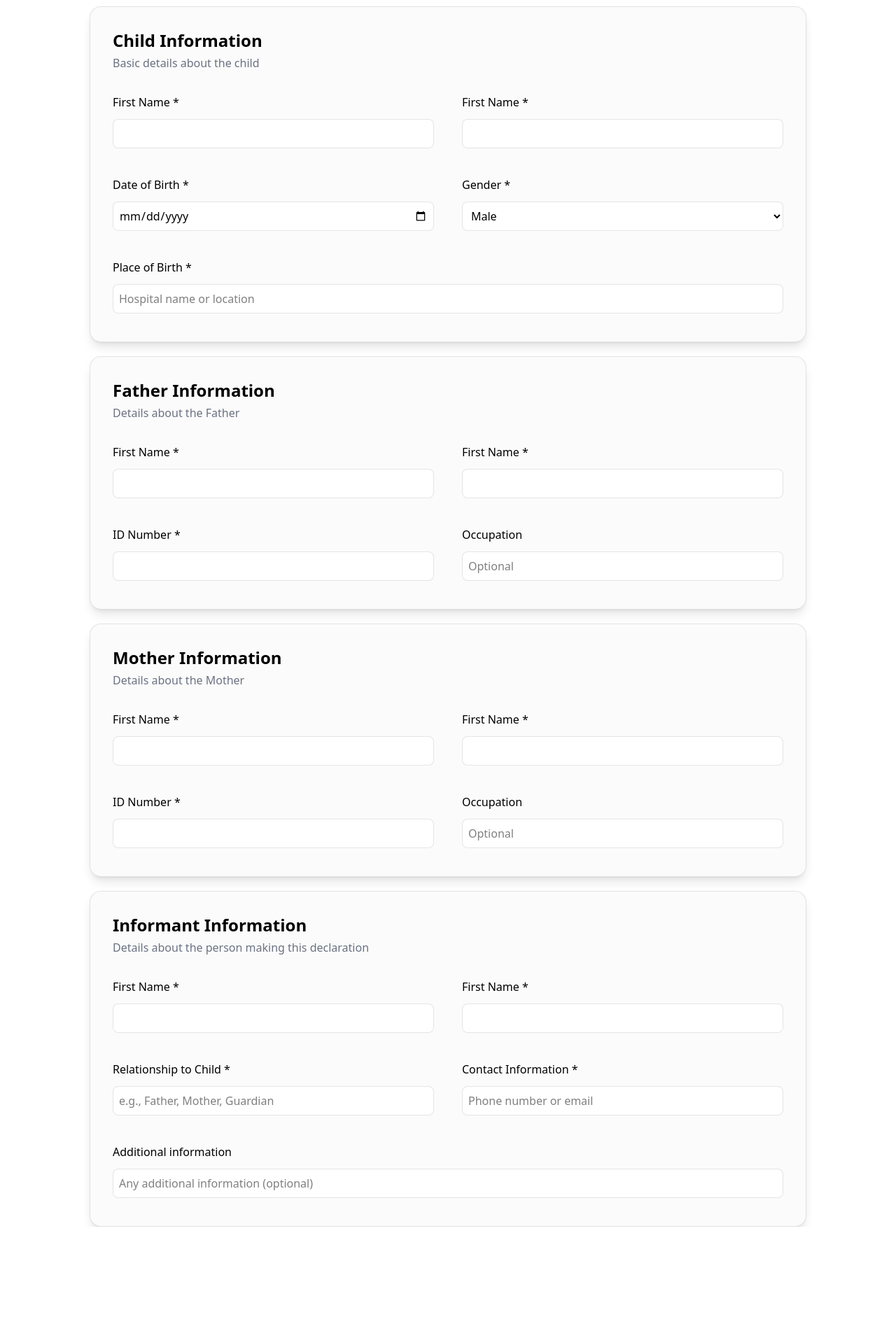
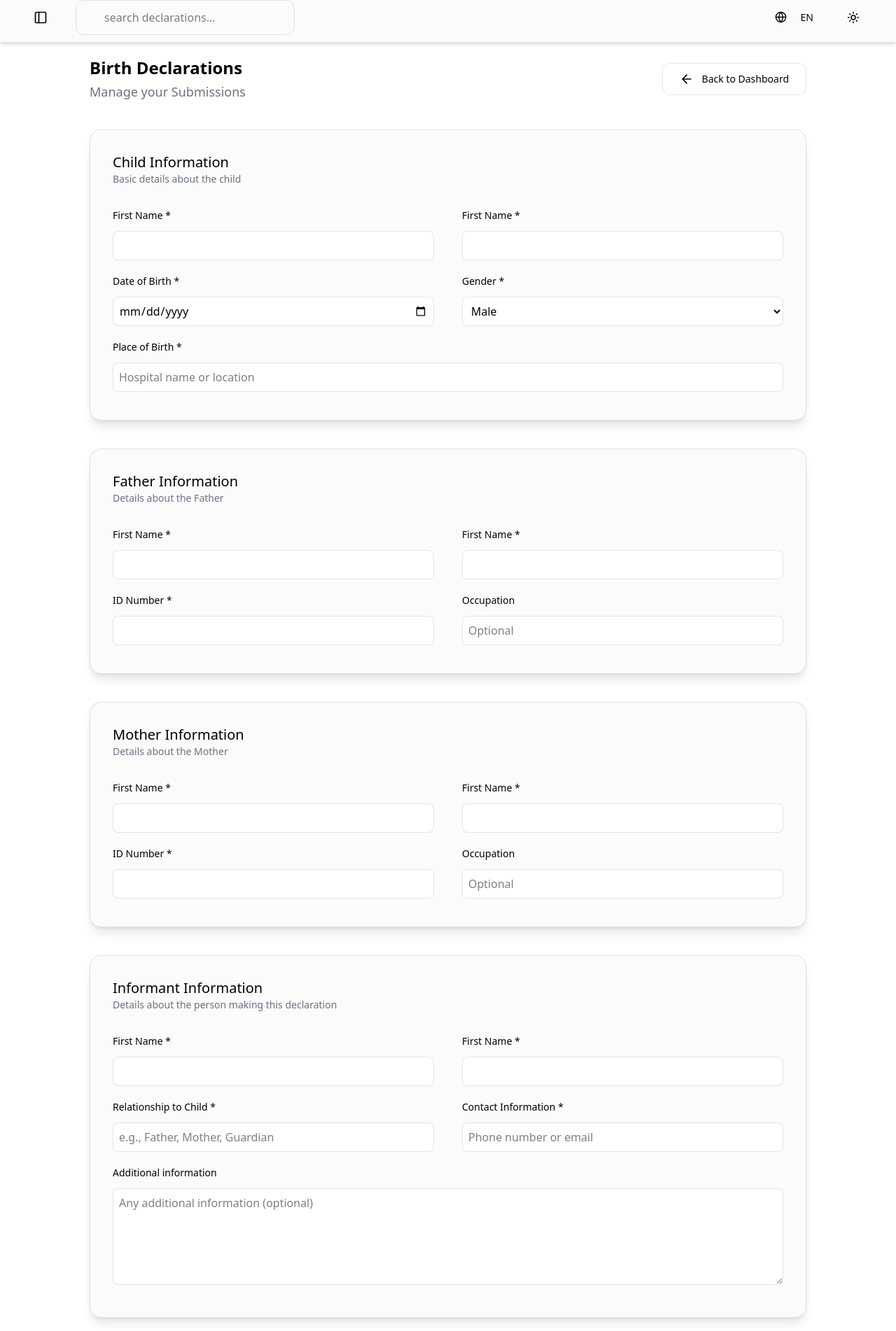
Before and after one commit to carenkonzong/react-training-project, a React (Vite) app: page / in a window 1280 px wide. Shown: the part 11-1913 px from the top of the page at 70% size. Before the commit the page ends 1764 px from the top, so only its background shows below. Built offline with nearby package versions, Linux system fonts and the light colour scheme.

Commit message:
Created few more components from already existing ones and completed new declaration page

```diff
--- a/src/App.tsx
+++ b/src/App.tsx
@@ -1,83 +1,12 @@
-import Nd_element from "./Birth declaration components/Nd_element";
-import Input from "./Birth declaration components/UI Components/Input";
-import Select from "./Birth declaration components/UI Components/Select";
+import New_declaration_page from "./Birth declaration components/Pages/New_declaration_page";
+
+import Top_bar from "./Birth declaration components/Top_bar";
 
 function App() {
   return (
     <>
-      <Nd_element
-        head="Child Information"
-        subhead="Basic details about the child"
-      >
-        <div className="grid grid-cols-2 gap-10">
-          <Input type="text" attribute="First Name *" />
-          <Input type="text" attribute="First Name *" />
-        </div>
-        <div className="grid grid-cols-2 gap-10">
-          <Input type="date" attribute="Date of Birth *" />
-          <Select option1="Male" option2="Female" type="Gender *" />
-        </div>
-        <div>
-          <Input
-            type="text"
-            attribute="Place of Birth *"
-            placeholder="Hospital name or location"
-          />
-        </div>
-      </Nd_element>
-
-      <Nd_element head="Father Information" subhead="Details about the Father">
-        <div className="grid grid-cols-2 gap-10">
-          <Input type="text" attribute="First Name *" />
-          <Input type="text" attribute="First Name *" />
-        </div>
-        <div className="grid grid-cols-2 gap-10">
-          <Input type="text" attribute="ID Number *" />
-          <Input type="text" attribute="Occupation" placeholder="Optional" />
-        </div>
-      </Nd_element>
-
-      <Nd_element head="Mother Information" subhead="Details about the Mother">
-        <div className="grid grid-cols-2 gap-10">
-          <Input type="text" attribute="First Name *" />
-          <Input type="text" attribute="First Name *" />
-        </div>
-        <div className="grid grid-cols-2 gap-10">
-          <Input type="text" attribute="ID Number *" />
-          <Input type="text" attribute="Occupation" placeholder="Optional" />
-        </div>
-      </Nd_element>
-
-      <Nd_element
-        head="Informant Information"
-        subhead="Details about the person making this declaration"
-      >
-        <div className="grid grid-cols-2 gap-10">
-          <Input type="text" attribute="First Name *" />
-          <Input type="text" attribute="First Name *" />
-        </div>
-        <div className="grid grid-cols-2 gap-10">
-          <Input
-            type="text"
-            attribute="Relationship to Child *"
-            placeholder="e.g., Father, Mother, Guardian"
-          />
-          <Input
-            type="text"
-            attribute="Contact Information *"
-            placeholder="Phone number or email"
-          />
-        </div>
-        <Input
-          type="text"
-          attribute="Additional information"
-          placeholder="Any additional information (optional)"
-        />
-      </Nd_element>
-
-      {/* <Top_bar />
-      <Card_parent />
-      <All_declarations /> */}
+      <Top_bar />
+      <New_declaration_page />
     </>
   );
 }
--- /dev/null
+++ b/src/Birth declaration components/Bottom.tsx
@@ -0,0 +1,21 @@
+import { Save, Send } from "lucide-react";
+import Button from "./UI Components/Button";
+
+function Bottom() {
+  return (
+    <div className="flex justify-center mb-5">
+      <div className="max-w-[1024px] bg-[#fbfbfb] border w-full p-5 shadow-lg rounded-2xl border-black/10 flex justify-between">
+        <Button btnHead="Save as Draft" icon={Save} />
+        <Button
+          btnHead="Submit Declaration"
+          icon={Send}
+          bgColor="bg-[#3582f8]"
+          textColor="text-white"
+          Hover="hover:bg-[#075bd9] hover:-translate-y-1 transition-all duration-300 hover:shadow-lg"
+        />
+      </div>
+    </div>
+  );
+}
+
+export default Bottom;
--- /dev/null
+++ b/src/Birth declaration components/Heading.tsx
@@ -0,0 +1,28 @@
+import Button from "./UI Components/Button";
+import { ArrowLeft } from "lucide-react";
+
+type Props = {
+  head: string;
+  subhead: string;
+  maxWidth?: string;
+};
+
+function Heading({ head, subhead, maxWidth = "max-w-[1216px]" }: Props) {
+  return (
+    <div className="flex justify-center m-5 ">
+      <div className={`flex w-full ${maxWidth} flex-col`}>
+        <div className="flex">
+          <div>
+            <h1 className="text-2xl font-semibold mb-1">{head}</h1>
+            <h2 className="text-gray-500 text-lg">{subhead}</h2>
+          </div>
+          <div className="ml-auto flex items-center">
+            <Button btnHead="Back to Dashboard" icon={ArrowLeft} />
+          </div>
+        </div>
+      </div>
+    </div>
+  );
+}
+
+export default Heading;
--- a/src/Birth declaration components/Nd_element.tsx
+++ /dev/null
@@ -1,19 +0,0 @@
-type Props = {
-  head: string;
-  subhead: string;
-  children?: React.ReactNode;
-};
-
-function Nd_element({ head, subhead, children }: Props) {
-  return (
-    <div className="flex justify-center pt-5">
-      <div className="max-w-[1024px] bg-[#fbfbfb] border w-full p-8 pb-0 shadow-lg rounded-2xl border-black/10">
-        <h1 className="text-2xl font-bold mb-1 ">{head}</h1>
-        <h2 className="mb-8 text-gray-500">{subhead}</h2>
-        {children}
-      </div>
-    </div>
-  );
-}
-
-export default Nd_element;
--- /dev/null
+++ b/src/Birth declaration components/New_Declaration_element.tsx
@@ -0,0 +1,19 @@
+type Props = {
+  head: string;
+  subhead: string;
+  children?: React.ReactNode;
+};
+
+function New_Declaration_element({ head, subhead, children }: Props) {
+  return (
+    <div className="flex justify-center pt-5 mb-5">
+      <div className="max-w-[1024px] bg-[#fbfbfb] border w-full p-8 pb-5 shadow-lg rounded-2xl border-black/10">
+        <h1 className="text-xl font-medium ">{head}</h1>
+        <h2 className="text-sm mb-8 text-gray-500">{subhead}</h2>
+        {children}
+      </div>
+    </div>
+  );
+}
+
+export default New_Declaration_element;
--- /dev/null
+++ b/src/Birth declaration components/Pages/New_declaration_page.tsx
@@ -0,0 +1,99 @@
+import New_Declaration_element from "../New_Declaration_element";
+import Input from "../UI Components/Input";
+import Select from "../UI Components/Select";
+import Heading from "../Heading";
+import Bottom from "../Bottom";
+
+function New_declaration_page() {
+  return (
+    <>
+      <Heading
+        head="Birth Declarations"
+        subhead="Manage your Submissions"
+        maxWidth="max-w-[1024px]"
+      />
+      <New_Declaration_element
+        head="Child Information"
+        subhead="Basic details about the child"
+      >
+        <div className="grid grid-cols-2 gap-10">
+          <Input type="text" head="First Name *" />
+          <Input type="text" head="First Name *" />
+        </div>
+        <div className="grid grid-cols-2 gap-10">
+          <Input type="date" head="Date of Birth *" />
+          <Select option1="Male" option2="Female" type="Gender *" />
+        </div>
+        <div>
+          <Input
+            type="text"
+            head="Place of Birth *"
+            placeholder="Hospital name or location"
+          />
+        </div>
+      </New_Declaration_element>
+
+      <New_Declaration_element
+        head="Father Information"
+        subhead="Details about the Father"
+      >
+        <div className="grid grid-cols-2 gap-10">
+          <Input type="text" head="First Name *" />
+          <Input type="text" head="First Name *" />
+        </div>
+        <div className="grid grid-cols-2 gap-10">
+          <Input type="text" head="ID Number *" />
+          <Input type="text" head="Occupation" placeholder="Optional" />
+        </div>
+      </New_Declaration_element>
+
+      <New_Declaration_element
+        head="Mother Information"
+        subhead="Details about the Mother"
+      >
+        <div className="grid grid-cols-2 gap-10">
+          <Input type="text" head="First Name *" />
+          <Input type="text" head="First Name *" />
+        </div>
+        <div className="grid grid-cols-2 gap-10">
+          <Input type="text" head="ID Number *" />
+          <Input type="text" head="Occupation" placeholder="Optional" />
+        </div>
+      </New_Declaration_element>
+
+      <New_Declaration_element
+        head="Informant Information"
+        subhead="Details about the person making this declaration"
+      >
+        <div className="grid grid-cols-2 gap-10">
+          <Input type="text" head="First Name *" />
+          <Input type="text" head="First Name *" />
+        </div>
+        <div className="grid grid-cols-2 gap-10">
+          <Input
+            type="text"
+            head="Relationship to Child *"
+            placeholder="e.g., Father, Mother, Guardian"
+          />
+          <Input
+            type="text"
+            head="Contact Information *"
+            placeholder="Phone number or email"
+          />
+        </div>
+
+        <div className="mb-5">
+          <h3 className="mb-3 text-sm">Additional information</h3>
+          <textarea
+            placeholder="Any additional information (optional)"
+            className="border rounded-lg w-full border-black/10 bg-white p-2"
+            rows={5}
+          />
+        </div>
+      </New_Declaration_element>
+      <Bottom />
+    </>
+  );
+}
+
+export default New_declaration_page;
--- a/src/Birth declaration components/Top_bar.tsx
+++ b/src/Birth declaration components/Top_bar.tsx
@@ -18,12 +18,12 @@ function Top_bar() {
       <div className="flex items-center">
         <div className="flex mr-5 items-center rounded-2xl cursor-pointer hover:text-white hover:bg-[#23bf72] transition-all duration-300 px-4 py-2">
           <div className="mr-5">
-            <Globe size={18} />
+            <Globe size={17} />
           </div>
-          <div>EN</div>
+          <div className="text-sm">EN</div>
         </div>
         <div className="hover:bg-[#23bf72] hover:text-white cursor-pointer transition-all duration-300 p-3 rounded-2xl">
-          <Sun />
+          <Sun size={18} />
         </div>
       </div>
     </div>
--- /dev/null
+++ b/src/Birth declaration components/UI Components/Button.tsx
@@ -0,0 +1,32 @@
+import { type LucideIcon } from "lucide-react";
+
+type Props = {
+  btnHead: string;
+  icon: LucideIcon;
+  bgColor?: string;
+  textColor?: string;
+  iconSize?: number;
+  Hover?: string;
+};
+
+function Button({
+  btnHead,
+  bgColor = "bg-white",
+  textColor = "text-black",
+  icon: Icon,
+  iconSize = 20,
+  Hover = "hover:bg-green-500 hover:border-white hover:text-white",
+}: Props) {
+  return (
+    <button
+      className={`px-6 py-3 rounded-xl transition-all duration-300 border border-black/10 ${textColor} flex ${bgColor} cursor-pointer ${Hover}`}
+    >
+      <div className="mr-3 flex items-center">
+        <Icon size={iconSize} />
+      </div>
+      <div className="text-sm">{btnHead}</div>
+    </button>
+  );
+}
+
+export default Button;
--- a/src/Birth declaration components/UI Components/Input.tsx
+++ b/src/Birth declaration components/UI Components/Input.tsx
@@ -1,16 +1,16 @@
 type Props = {
   type: string;
-  attribute: string;
+  head: string;
   placeholder?: string;
 };
 
-function Input(props: Props) {
+function Input({ head, type, placeholder }: Props) {
   return (
-    <div className="mb-10">
-      <h3 className="mb-3">{props.attribute}</h3>
+    <div className="mb-5">
+      <h3 className="mb-3 text-sm">{head}</h3>
       <input
-        type={props.type}
-        placeholder={props.placeholder}
+        type={type}
+        placeholder={placeholder}
         className="border rounded-lg w-full border-black/10 bg-white p-2"
       />
     </div>
--- a/src/Birth declaration components/UI Components/Select.tsx
+++ b/src/Birth declaration components/UI Components/Select.tsx
@@ -4,14 +4,14 @@ type Props = {
   type: string;
 };
 
-function Select(props: Props) {
+function Select({ option1, option2, type }: Props) {
   return (
     <>
       <div>
-        <h1 className="mb-3">{props.type}</h1>
+        <h1 className="mb-3 text-sm">{type}</h1>
         <select className="border rounded-lg w-full border-black/10 bg-white p-2">
-          <option>{props.option1}</option>
-          <option>{props.option2}</option>
+          <option>{option1}</option>
+          <option>{option2}</option>
         </select>
       </div>
     </>
```
